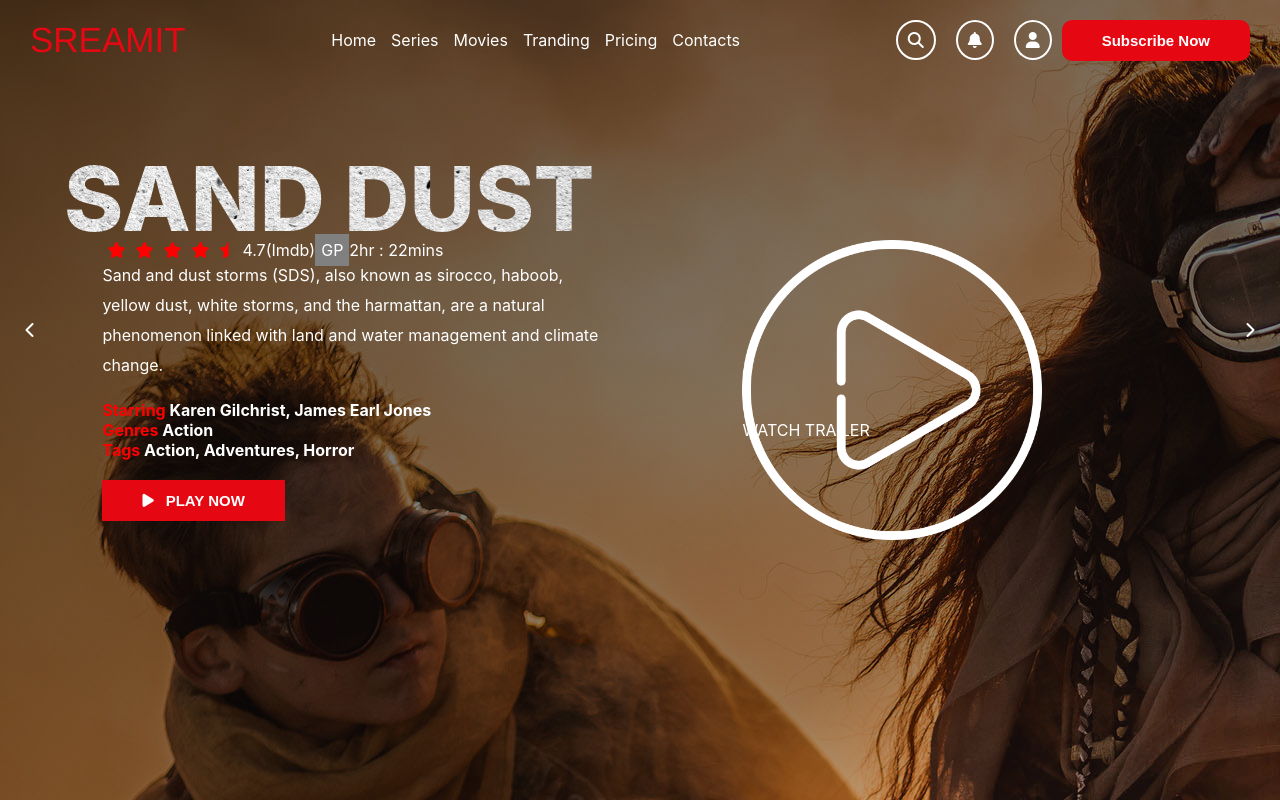
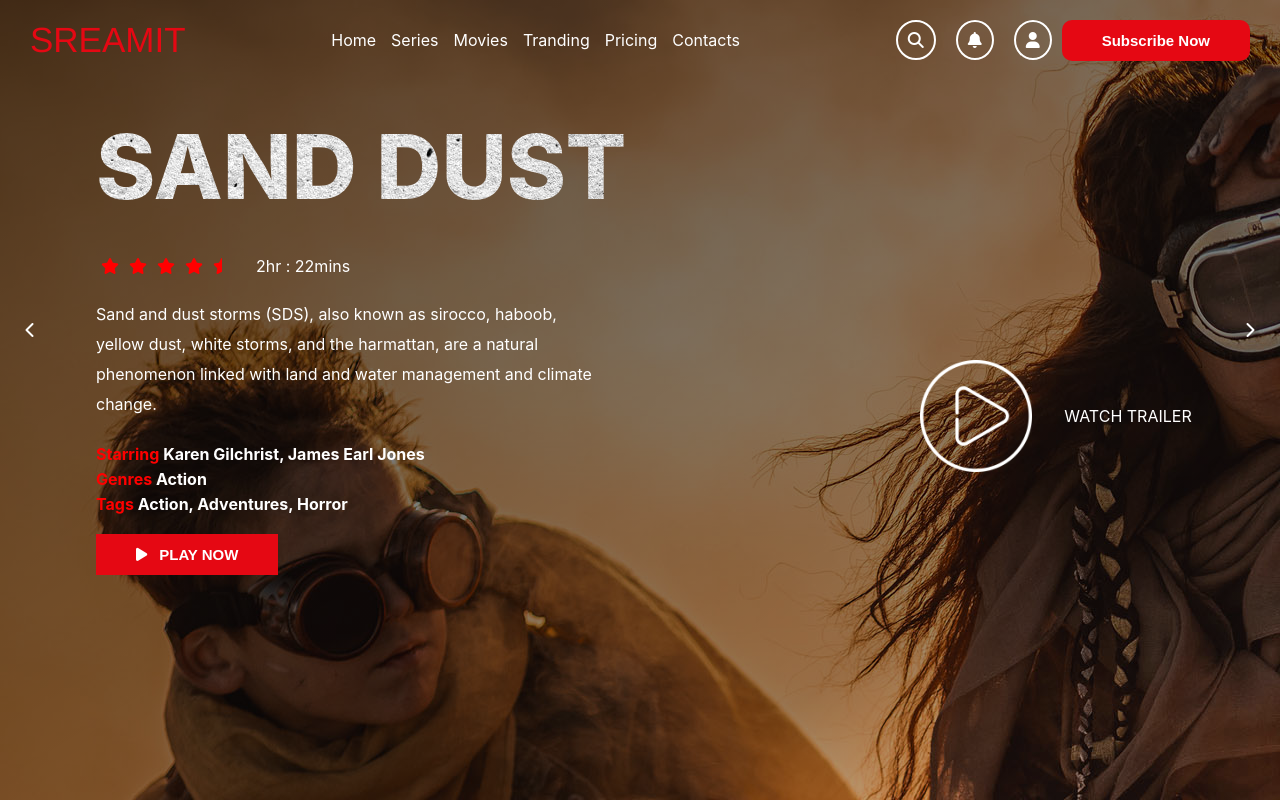
Before and after one commit to kapilkatkar/streamIt, a React (Create React App) app in the folder streamit/: page / in a window 1280 px wide. Built offline with nearby package versions, Linux system fonts and the light colour scheme; no server answers.

Commit message:
added css for the home

```diff
--- a/streamit/src/components/homes/Home.css
+++ b/streamit/src/components/homes/Home.css
@@ -10,13 +10,18 @@ h1 {
   -webkit-text-fill-color: transparent;
   -webkit-font-smoothing: antialiased;
   position: absolute;
-  top: 4rem;
-  padding-left: 4rem;
+  top: 2rem;
+  padding-left: 6rem;
 }
 
 .ratings-stars i {
   color: red;
   border: none;
+  margin-bottom: 25px;
+}
+.ratings-stars {
+  display: flex;
+  gap: 20px;
 }
 
 .fa-star,
@@ -43,6 +48,8 @@ h1 {
   display: grid;
   grid-template-columns: 1fr 1fr;
   position: absolute;
+  top: 16rem;
+  left: 6rem;
 }
 
 h4 span {
@@ -101,12 +108,6 @@ h4 span {
   position: relative;
 }
 
-.content {
-  position: absolute;
-  top: 30%;
-  left: 8%;
-}
-
 .cast {
   margin-top: 20px;
   margin-bottom: 20px;
@@ -119,3 +120,29 @@ h4 span {
   align-items: center;
   gap: 12px;
 }
+.cast h4 {
+  padding-top: 5px;
+}
+.palyButton {
+  display: flex;
+  justify-content: center;
+  align-items: center;
+  gap: 2rem;
+}
+.img-btn {
+  position: relative;
+}
+
+.img-btn img {
+  height: 7rem;
+  width: 7rem;
+}
+.change {
+  position: absolute;
+  opacity: 0;
+  top: 0;
+  left: 0;
+}
+.img-btn:hover .change {
+  opacity: 1;
+}
--- a/streamit/src/components/homes/HomeCard.jsx
+++ b/streamit/src/components/homes/HomeCard.jsx
@@ -15,14 +15,16 @@ const HomeCard = ({
         <div className="content">
           <div className="ratings">
             <div className="ratings-stars">
+              <div>
                 <i className="fas fa-star"></i>
                 <i className="fa fa-star"></i>
                 <i className="fa fa-star"></i>
                 <i className="fa fa-star"></i>
                 <i className="fa fa-star-half"></i>
-              <label>{rating}(Imdb)</label>
-              <span className="gp">GP</span>
+              </div>
+              <div className="gp-img">
                 <label>{time}</label>
+              </div>
             </div>
             <p className="desc">{desc}</p>
             <div className="cast">
@@ -44,10 +46,11 @@ const HomeCard = ({
             </button>
           </div>
           <div className="palyButton row">
-            <div className="img">
+            <div className="img-btn">
               <img src="/images/play-button.png" alt="" />
+              <img src="./images/play.png" className="change" alt="" />
             </div>
-            WATCH TRAILER
+            <span> WATCH TRAILER</span>
           </div>
         </div>
       </div>
```
Lines whose indentation alone changed are shown as unchanged.
